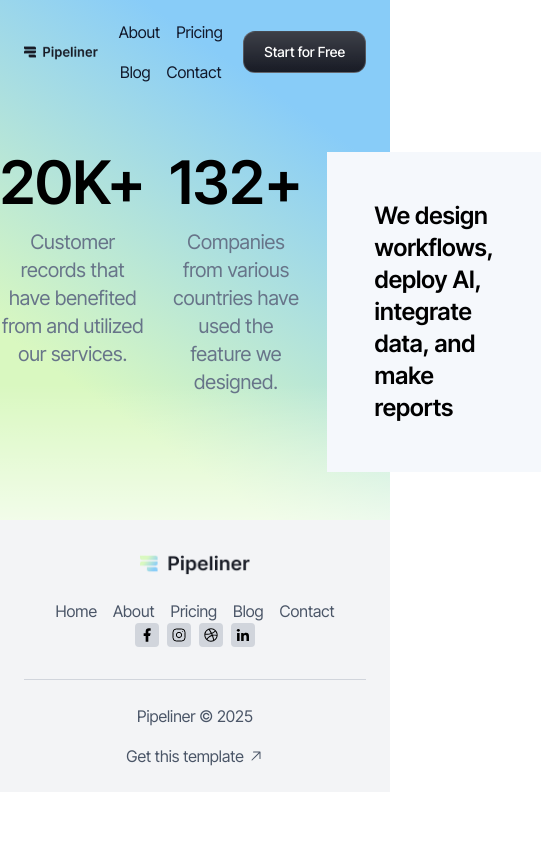
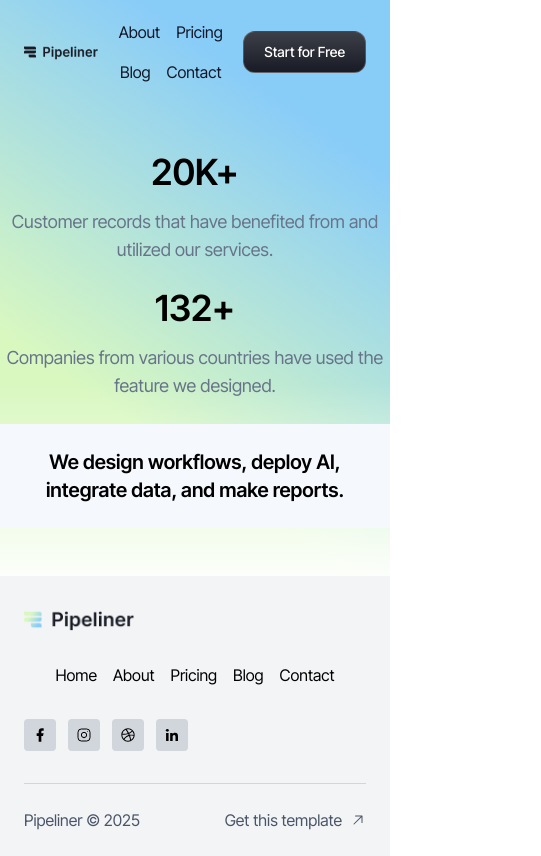
Before and after one commit to KyuzenDev/dipa-pipeliner, a Next.js app: page /pipeliner-homepage/stats in a window 390 px wide. Shown: the whole page, 541 px wide, since content can reach past the window. Built offline with nearby package versions, Linux system fonts and the light colour scheme.

Commit message:
feat(responsive): enhance layout adaptation across screen sizes

```diff
--- a/src/app/pipeliner-homepage/stats/page.tsx
+++ b/src/app/pipeliner-homepage/stats/page.tsx
@@ -1,19 +1,28 @@
 export default function Stats() {
     return (
-        <div className="flex justify-between gap-6">
+        <div className="flex flex-col md:flex-row justify-between gap-6 text-center">
 
             <div className="flex flex-col gap-4 items-center">
-                <h1 className="text-6xl font-semibold">20K+</h1>
-                <h1 className="text-center text-grayscale-500 text-xl">Customer records that have benefited <br /> from and utilized our services.</h1>
+                <h1 className="text-4xl md:text-6xl font-semibold">20K+</h1>
+                <h1 className="text-grayscale-500 text-lg md:text-xl">
+                    Customer records that have benefited <br className="hidden md:block" />
+                    from and utilized our services.
+                </h1>
             </div>
 
             <div className="flex flex-col gap-4 items-center">
-                <h1 className="text-6xl font-semibold">132+</h1>
-                <h1 className="text-center text-grayscale-500 text-xl">Companies from various countries have <br /> used the feature we designed.</h1>
+                <h1 className="text-4xl md:text-6xl font-semibold">132+</h1>
+                <h1 className="text-grayscale-500 text-lg md:text-xl">
+                    Companies from various countries have <br className="hidden md:block" />
+                    used the feature we designed.
+                </h1>
             </div>
 
-            <div className="p-12 bg-[#F5F8FC] items-center">
-                <h1 className="text-2xl font-semibold">We design workflows, deploy AI, <br /> integrate data, and make reports</h1>
+            <div className="p-6 md:p-12 bg-[#F5F8FC] flex justify-center items-center">
+                <h1 className="text-xl md:text-2xl font-semibold">
+                    We design workflows, deploy AI, <br className="hidden md:block" />
+                    integrate data, and make reports.
+                </h1>
             </div>
         </div>
     );
--- a/src/components/Footer.tsx
+++ b/src/components/Footer.tsx
@@ -5,64 +5,43 @@ import { ArrowUpRight } from "@phosphor-icons/react";
 export default function Footer() {
   return (
     <div className="w-full bg-gray-100">
-      <div className="w-full max-w-[1520px] mx-auto px-6 md:px-20 lg:px-18">
-        <div className="flex flex-col md:flex-row justify-between md:gap-40 py-8 items-center">
-          <div className="mb-6 md:mb-0">
+      <div className="w-full max-w-[1520px] px-6 sm:px-8 md:px-20 lg:px-18 mx-auto">
+        <div className="flex flex-wrap gap-8 md:gap-5 justify-between py-8 items-center">
           <Image
             src="/logo/app-footer.png"
             alt="App Logo"
             width={110}
             height={24}
+            className="self-start"
           />
-          </div>
-          <ul className="w-full md:w-auto flex flex-wrap text-grayscale-600 gap-4 md:gap-8 justify-center items-center">
-            <li>
+
+
+          <ul className="w-full md:w-auto flex flex-wrap gap-4 md:gap-6 justify-center items-center">
+            {["Home", "About", "Pricing", "Blog", "Contact"].map((item) => (
+              <li key={item}>
                 <Link href="" className="hover:text-gray-900">
-                Home
+                  {item}
                 </Link>
               </li>
-            <li>
-              <Link href="" className="hover:text-gray-900">
-                About
-              </Link>
-            </li>
-            <li>
-              <Link href="" className="hover:text-gray-900">
-                Pricing
-              </Link>
-            </li>
-            <li>
-              <Link href="" className="hover:text-gray-900">
-                Blog
-              </Link>
-            </li>
-            <li>
-              <Link href="" className="hover:text-gray-900">
-                Contact
-              </Link>
-            </li>
+            ))}
           </ul>
-          <div className="flex gap-2 justify-center items-center">
-            <button className="w-6 h-6 p-1 flex cursor-pointer justify-center items-center rounded bg-gray-300 hover:bg-gray-400">
-              <Image src="/footer/facebook.svg" alt="facebook" width={16} height={16} />
+
+          <div className="flex gap-3 justify-center items-center">
+            {["facebook", "instagram", "dribble", "linkedin"].map((platform) => (
+              <button
+                key={platform}
+                className="w-8 h-8 p-1 flex cursor-pointer justify-center items-center rounded bg-gray-300 hover:bg-gray-400"
+              >
+                <Image src={`/footer/${platform}.svg`} alt={platform} width={16} height={16} />
               </button>
-            <button className="w-6 h-6 p-1 flex cursor-pointer justify-center items-center rounded bg-gray-300 hover:bg-gray-400">
-              <Image src="/footer/instagram.svg" alt="instagram" width={16} height={16} />
-            </button>
-            <button className="w-6 h-6 p-1 flex cursor-pointer justify-center items-center rounded bg-gray-300 hover:bg-gray-400">
-              <Image src="/footer/dribble.svg" alt="dribbble" width={16} height={16} />
-            </button>
-            <button className="w-6 h-6 p-1 flex cursor-pointer justify-center items-center rounded bg-gray-300 hover:bg-gray-400">
-              <Image src="/footer/linkedin.svg" alt="linkedin" width={16} height={16} />
-            </button>
+            ))}
           </div>
         </div>
-        <div className="border-t border-gray-300 py-6 flex flex-col md:flex-row justify-between items-center text-grayscale-600">
+
+        <div className="border-t border-gray-300 py-6 flex flex-wrap gap-4 justify-between items-center text-grayscale-600">
           <p className="text-center md:text-left">Pipeliner © 2025</p>
-          <div className="flex items-center cursor-pointer gap-1 mt-4 md:mt-0">
-            <Link href="#" className="hover:text-gray-900">
-              Get this template
-            </Link>
+          <div className="flex items-center cursor-pointer gap-2">
+            <Link href="#" className="hover:text-gray-900">Get this template</Link>
             <ArrowUpRight size={16} />
           </div>
         </div>
```
Lines whose indentation alone changed are shown as unchanged.
